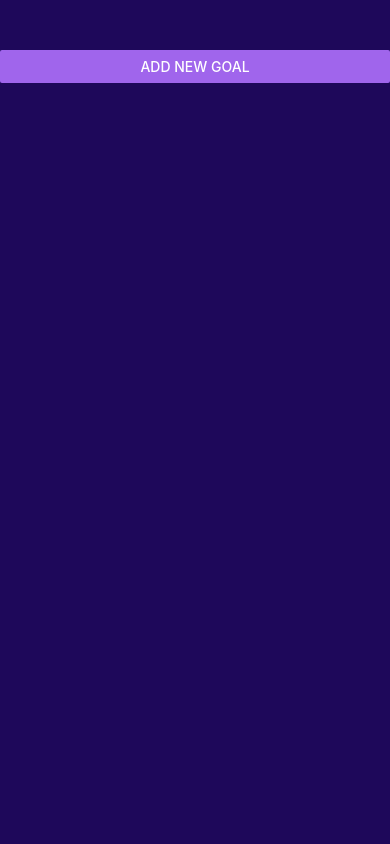
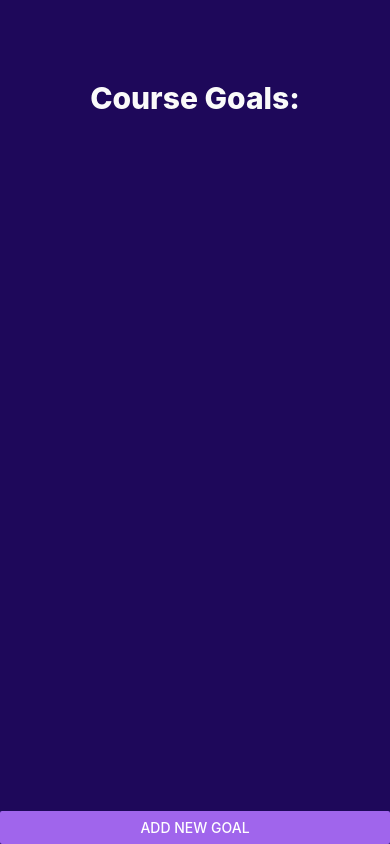
Before and after one commit to frodriguezbeistegui/react-native-fist-view, a React Native app: screen / in a window 390 px wide. Built offline with nearby package versions, Linux system fonts and the light colour scheme.

Commit message:
final commit

```diff
--- a/App.js
+++ b/App.js
@@ -1,5 +1,5 @@
 import { useState } from 'react';
-import { StyleSheet, View, FlatList, Button } from 'react-native';
+import { StyleSheet, View, FlatList, Button, Text } from 'react-native';
 import GoalItem from './components/GoalItem';
 import GoalInput from './components/GoalInput';
 import { StatusBar } from 'expo-status-bar';
@@ -40,12 +40,15 @@ export default function App() {
   return (
     <>
       <StatusBar style='light' />
+
       <View style={ styles.appCointainer }>
-        <Button title='Add New Goal' color="#a065ec" onPress={startAddGoalHandler} />
         <GoalInput addGoalHandler={addGoalHandler} showModal={modalIsVisible} onCancel={endAddGoalHander} />
+        <View style={styles.titleContainer} >
+          <Text style={styles.titleText} >Course Goals:</Text>
+        </View>
+        <View style={styles.goalsContainer}>
           <FlatList
             alwaysBounceVertical={false}
-              style={styles.goalsContainer}
             data={courseGoals}
             renderItem={({item})=>{
                 return(
@@ -56,8 +59,10 @@ export default function App() {
                 />
                 )
             }}
-              keyExtractor={(item, index) => item.id}
+            keyExtractor={(item) => item.id}
            />
+        </View>
+        <Button title='Add New Goal' color="#a065ec" onPress={startAddGoalHandler}  />
       </View>
     </>
   );
@@ -66,11 +71,21 @@ export default function App() {
 const styles = StyleSheet.create({
   appCointainer: {
     flex: 1,
-    paddingTop: 50,
-    paddingVertical: 40,
+    paddingTop: 60,
     backgroundColor: '#1e085a',
   },
   goalsContainer: {
     flex: 5,
+    marginVertical: 20
   },
+  titleText: {
+    fontSize: 30,
+    fontWeight: '800',
+    color: '#fafafa'
+  },
+  titleContainer: {
+    alignItems: 'center',
+    marginTop: 20,
+    flex: 1,
+  }
 });
```
Lines whose indentation alone changed are shown as unchanged.
